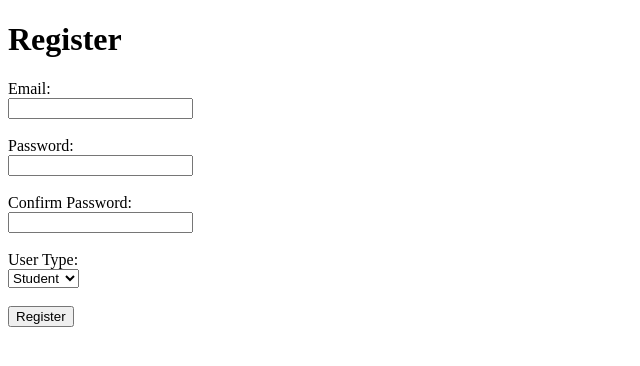
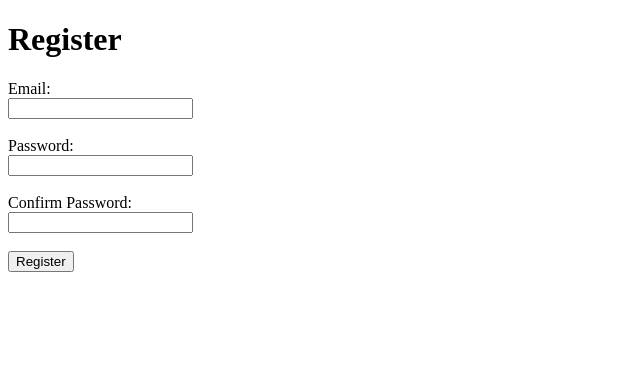
Before and after one commit to isackj07/MMUInsight, a Flask app: page /register in a window 1280 px wide. Shown: the top 366 px of the page, without its empty margins (0-640 px from the left). Run offline with Flask 3, Linux system fonts and the light colour scheme.

Commit message:
fix: remove manual role selection from register form

```diff
--- a/templates/register.html
+++ b/templates/register.html
@@ -16,12 +16,6 @@
         <label>Confirm Password:</label><br>
         <input type="password" name="confirm_password" required><br><br>
 
-        <label>User Type:</label><br>
-        <select name="user_type" required>
-            <option value="student">Student</option>
-            <option value="lecturer">Lecturer</option>
-        </select><br><br>
-
         <button type="submit">Register</button>
     </form>
 </body>
```
